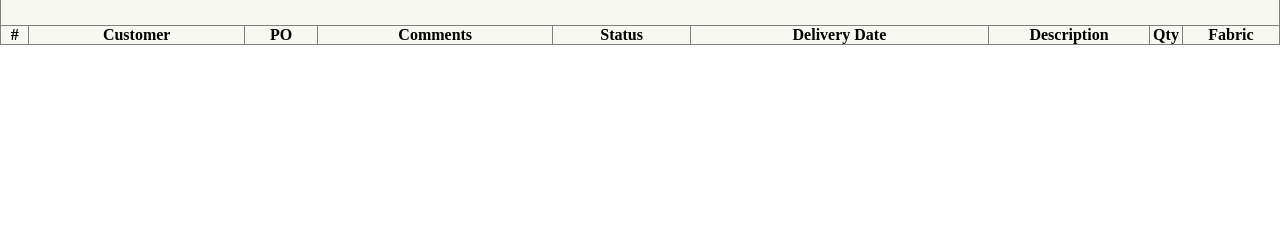
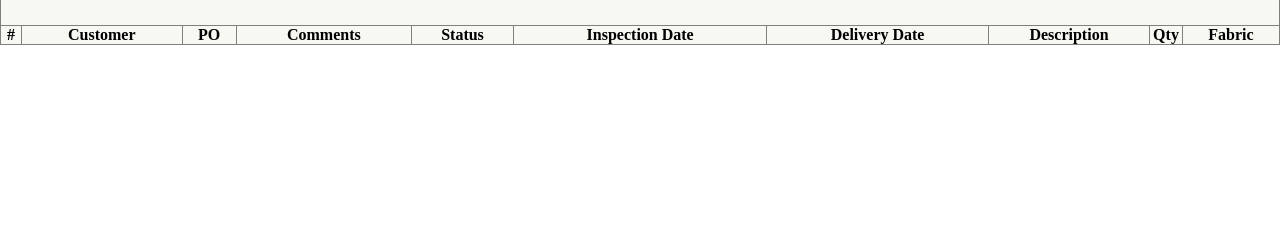
Before and after one commit to charliephairoj/EmployeeCenter, a Django app: template templates/delivery_email.html in a window 1280 px wide. Shown: the part 51-300 px from the top of the page. Run offline with Django 3.2, Linux system fonts and the light colour scheme; the template is opened without the code that fills it, so the values that code supplies are empty.

Commit message:
Added an inspection date to the delivery email

```diff
--- a/scripts/delivery.py
+++ b/scripts/delivery.py
@@ -48,7 +48,7 @@
 
 
 class AcknowledgementEmail(object):
-    queryset = Acknowledgement.objects.all()
+    queryset = Acknowledgement.objects.exclude(status="cancelled")
     message = "<div style='font-family:Tahoma;font-size:3mm;color:#595959;width:190mm'>"
     status_width = "18mm"
     customer_width = "auto"
@@ -85,6 +85,7 @@
         logger.debug(self.end_date)
         self.queryset = self.queryset.filter(_delivery_date__range=[self.start_date,
                                                                     self.end_date])
+
         self.queryset = self.queryset.order_by('_delivery_date')
 
         #self.queryset = Acknowledgement.objects.raw("""
@@ -103,6 +104,8 @@
                     setattr(ack, '_'.join(status.split(' ')), True)
                 else:
                     setattr(ack, '_'.join(status.split(' ')), False)
+
+            ack.inspection_date = ack.delivery_date - timedelta(days=3)
 
             self.acks.append(ack)
 
--- a/templates/delivery_email.html
+++ b/templates/delivery_email.html
@@ -151,10 +151,11 @@
 
 </head>
 <body>
+
     <table class="content" width="100%" bgcolor="#f6f8f1" border="1" cellpadding="0" cellspacing="0">
 		<thead>
 			<tr>
-				<td colspan="9" style="text-align:center; font-size:1.5em; padding:1em 0;">Schedule for {{start_date|date:"N j, Y"}} - {{end_date|date:"N j, Y"}}</td>
+				<td colspan="10" style="text-align:center; font-size:1.5em; padding:1em 0;">Schedule for {{start_date|date:"N j, Y"}} - {{end_date|date:"N j, Y"}}</td>
 			</tr>
 			<tr>
 				<th style="{{header_style}}">#</th>
@@ -162,6 +163,7 @@
 				<th style="{{header_style}}">PO</th>
 				<th style="{{header_style}}">Comments</th>
 				<th style="{{header_style}}">Status</th>
+				<th style="{{header_style}}">Inspection Date</th>
 				<th style="{{header_style}}">Delivery Date</th>
 				<th style="{{header_style}} width:10em">Description</th>
 				<th style="{{header_style}} width:2em;">Qty</th>
@@ -169,6 +171,7 @@
 			</tr>
 		</thead>
 		<tbody>
+
 			{% for ack in acknowledgements %}
 			<tr>
 				<td style="{{cell_style}} min-width:5em;">{{ack.id}}</td>
@@ -176,6 +179,7 @@
 				<td style="{{cell_style}}">{{ack.po_id}}</td>
 				<td style="{{cell_style}} max-width:20%;">{{ack.remarks}}</td>
 				<td style="{{cell_style}}">{{ack.status}}</td>
+				<td style="{{cell_style}} white-space:nowrap;"><b>{{ack.inspection_date|date:"d-m-Y"}}</b></td>
 				<td style="{{cell_style}} white-space:nowrap;">{{ack.delivery_date|date:"d-m-Y"}}</td>
 				<td colspan="3">
 					<table width="100%" border="0" cellpadding="0" cellspacing="0">
```
